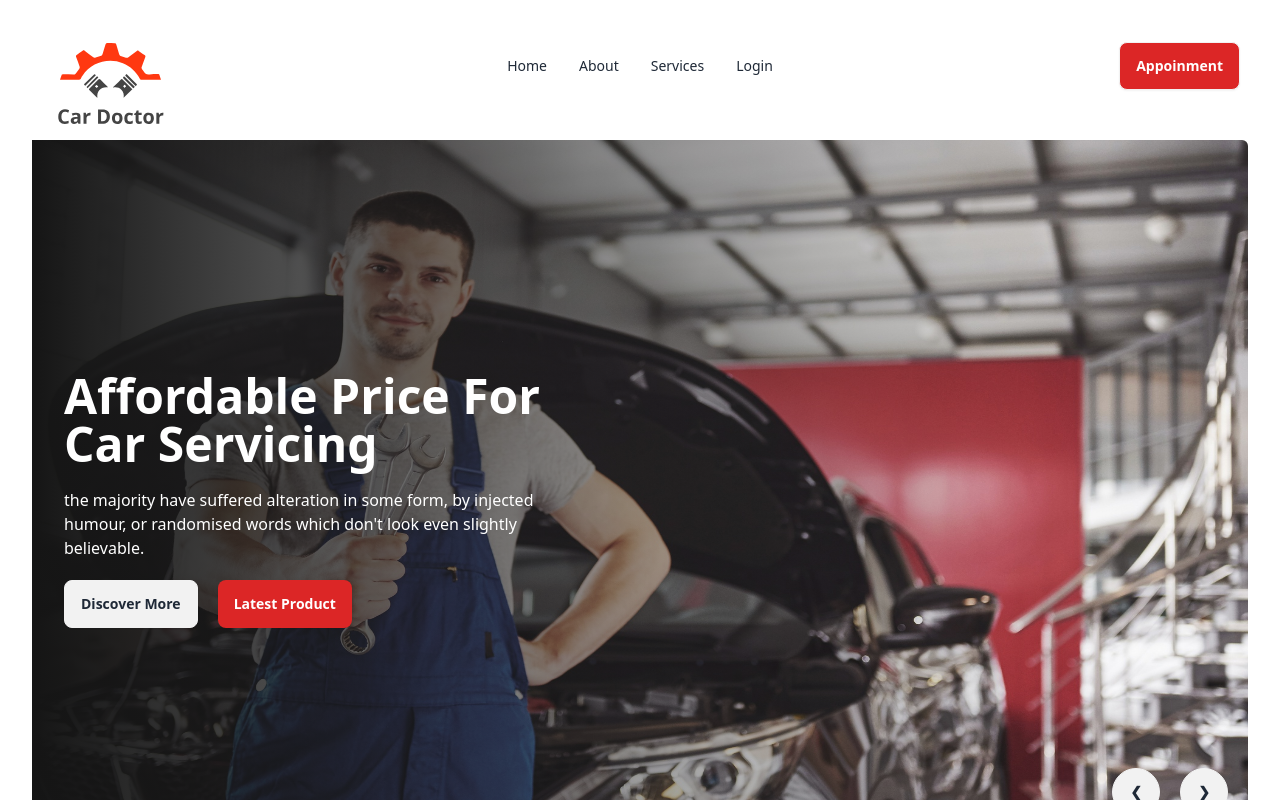
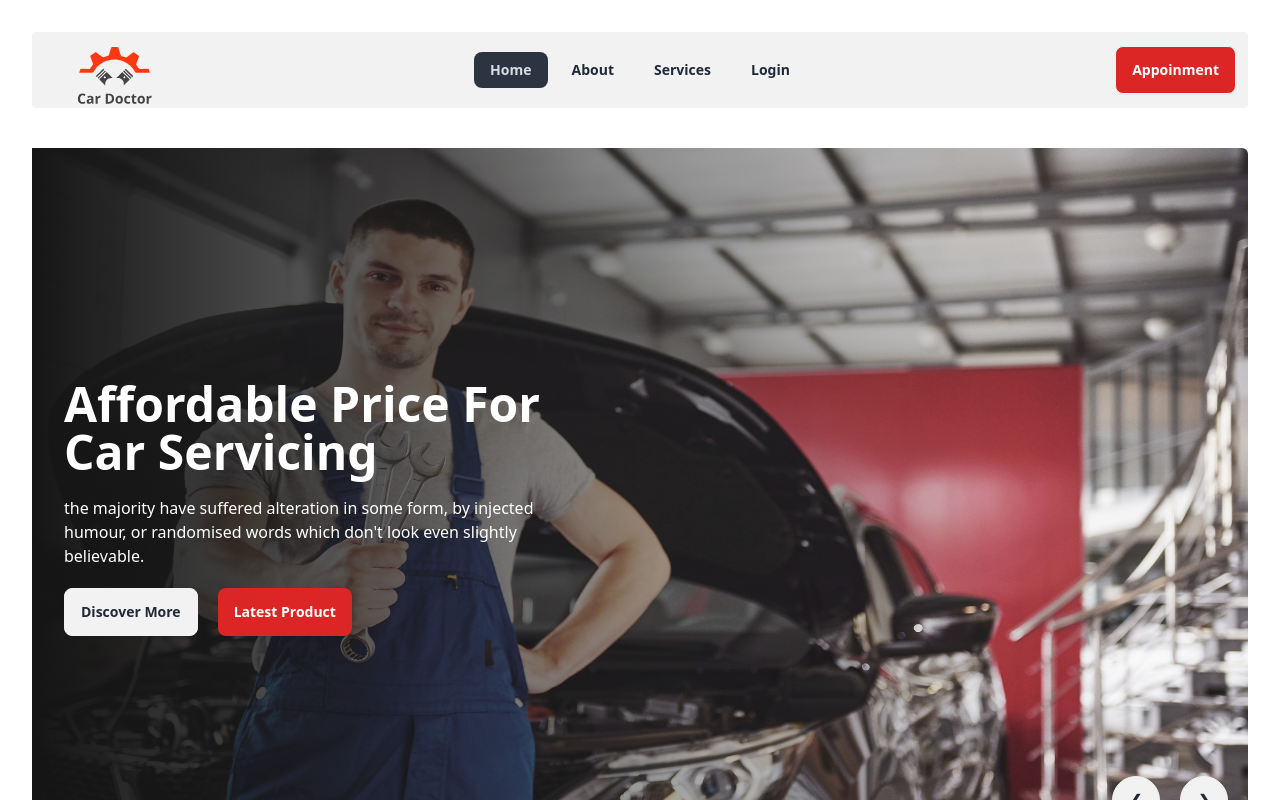
Before and after one commit to Muhammad-sefat/Car-Doctor-Genius, a React (Vite) app: page / in a window 1280 px wide. Shown: the top 800 px of the page. Built offline with nearby package versions, Linux system fonts and the light colour scheme; no server answers.

Commit message:
Complete Navbar and error page

```diff
--- a/src/Conponents/ErrorPage.jsx
+++ b/src/Conponents/ErrorPage.jsx
@@ -1,14 +1,17 @@
-import { useRouteError } from "react-router-dom";
+import { Link, useRouteError } from "react-router-dom";
+import logo from "../assets/icons/Frame.png";
 
 const ErrorPage = () => {
   const error = useRouteError();
   return (
-    <div id="error-page">
-      <h1>Oops!</h1>
-      <p>Sorry, an unexpected error has occurred.</p>
-      <p>
+    <div id="error-page" className="flex flex-col justify-center items-center">
+      <img src={logo} alt="logo" />
+      <p className="text-2xl font-medium mb-3">
         <i>{error.statusText || error.message}</i>
       </p>
+      <button className="btn btn-error">
+        <Link to={"/"}>Back Home</Link>
+      </button>
     </div>
   );
 };
--- a/src/Conponents/Pages/Navbar.jsx
+++ b/src/Conponents/Pages/Navbar.jsx
@@ -1,5 +1,5 @@
 import React, { useContext } from "react";
-import { Link, useNavigate } from "react-router-dom";
+import { Link, NavLink, useNavigate } from "react-router-dom";
 import logo from "../../assets/logo.svg";
 import { AuthContext } from "../AuthProvider";
 import axios from "axios";
@@ -30,18 +30,18 @@ const Navbar = () => {
   const newLink = (
     <>
       <li>
-        <Link to={"/"}>Home</Link>
+        <NavLink to={"/"}>Home</NavLink>
       </li>
       <li>
-        <Link to={"/about"}>About</Link>
+        <NavLink to={"/about"}>About</NavLink>
       </li>
       <li>
-        <Link to={"/services"}>Services</Link>
+        <NavLink to={"/services"}>Services</NavLink>
       </li>
       {user ? (
         <div className="flex items-center">
           <li>
-            <Link to={"/mybooking"}>MyBooking</Link>
+            <NavLink to={"/mybooking"}>MyBooking</NavLink>
           </li>
           <li>
             <a onClick={logOutBtn}>LogOut</a>
@@ -49,14 +49,14 @@ const Navbar = () => {
         </div>
       ) : (
         <li>
-          <Link to={"/login"}>Login</Link>
+          <NavLink to={"/login"}>Login</NavLink>
         </li>
       )}
     </>
   );
   return (
     <div>
-      <div className="navbar bg-base-100">
+      <div className="navbar bg-base-200 p-3 rounded">
         <div className="navbar-start">
           <div className="dropdown">
             <div tabIndex={0} role="button" className="btn btn-ghost lg:hidden">
@@ -83,11 +83,13 @@ const Navbar = () => {
             </ul>
           </div>
           <Link to={"/"} className="btn btn-ghost text-xl">
-            <img src={logo} />
+            <img className="w-[70%]" src={logo} />
           </Link>
         </div>
         <div className="navbar-center hidden lg:flex">
-          <ul className="menu menu-horizontal px-1">{newLink}</ul>
+          <ul className="menu menu-horizontal px-1 font-semibold space-x-2">
+            {newLink}
+          </ul>
         </div>
         <div className="navbar-end">
           <a className="btn bg-red-600 text-white">Appoinment</a>
--- a/src/Conponents/Pages/Services.jsx
+++ b/src/Conponents/Pages/Services.jsx
@@ -5,7 +5,7 @@ const Services = () => {
   const [ascen, setAscen] = useState(true);
   const [service, setService] = useState([]);
   useEffect(() => {
-    fetch("http://localhost:5000/service")
+    fetch(`http://localhost:5000/service?sort=${ascen ? "ascen" : "desen"}`)
       .then((res) => res.json())
       .then((data) => {
         setService(data);
@@ -13,7 +13,7 @@ const Services = () => {
       .catch((error) => {
         console.log(error);
       });
-  }, []);
+  }, [ascen]);
   return (
     <div className="my-8">
       <h2 className="text-4xl font-bold text-red-600 py-4 text-center">
```
Also changed, not shown: src/assets/icons/Frame.png (added).
